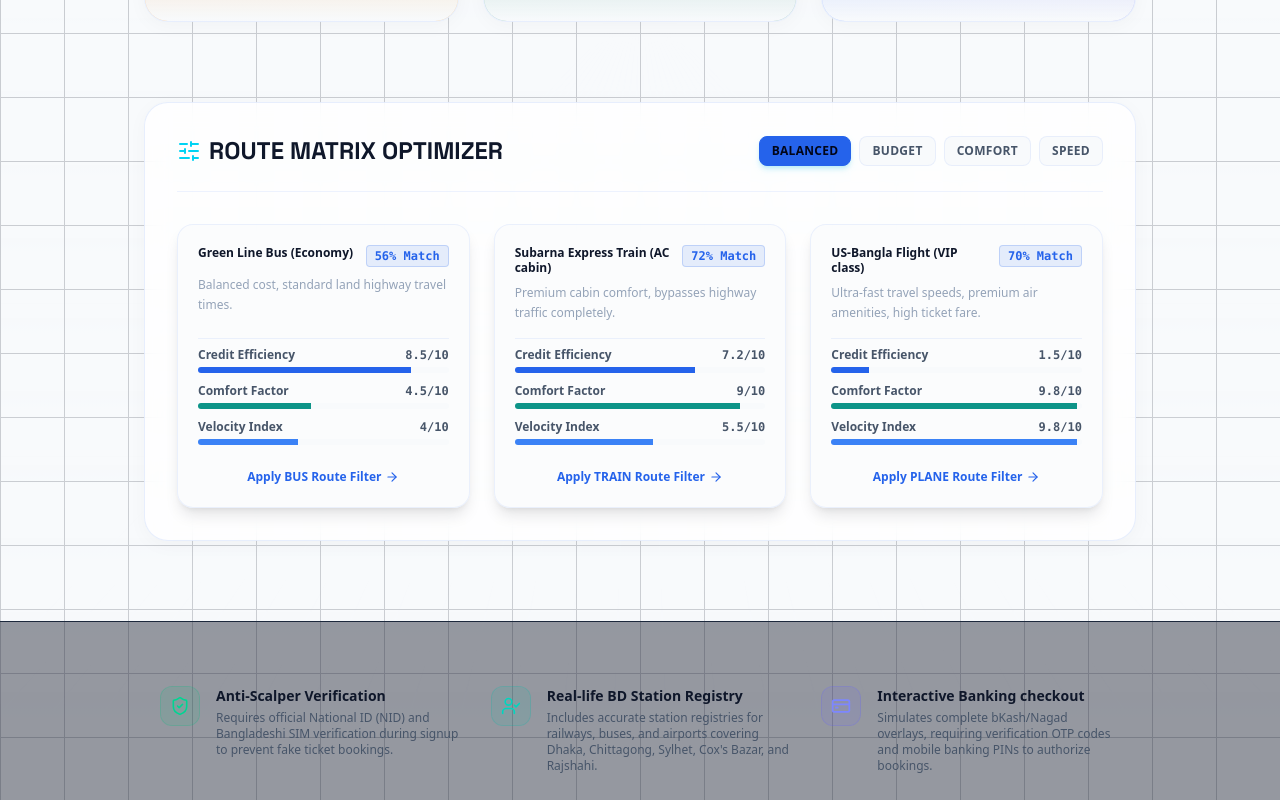
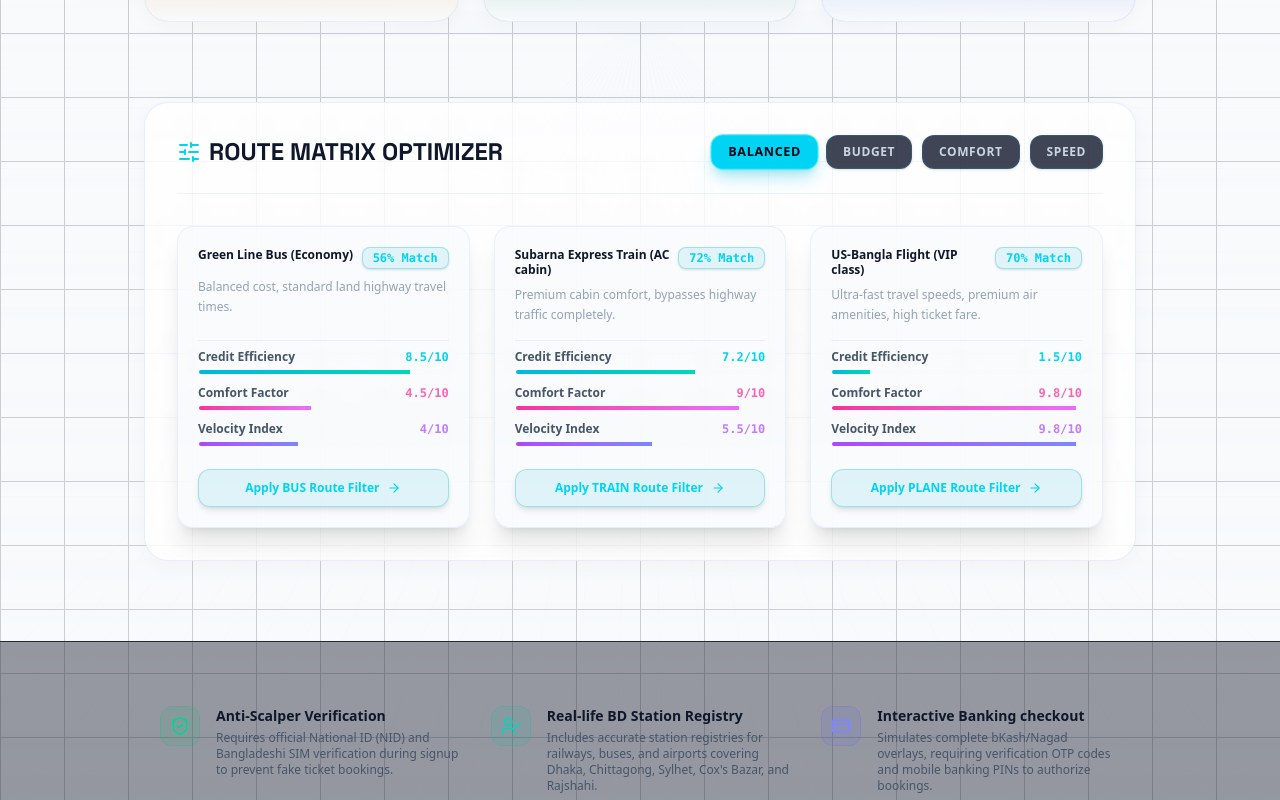
Before and after one commit to itpRakib/Online-Ticket-Reservation-system, a Next.js app in the folder frontend/: page / in a window 1280 px wide. Shown: the part 1760-2560 px from the top of the page. Built offline with nearby package versions, Linux system fonts and the light colour scheme; no server answers.

Commit message:
feat: enhance Route Matrix Optimizer buttons, background plexus visuals, and page transitions

```diff
--- a/frontend/src/app/page.tsx
+++ b/frontend/src/app/page.tsx
@@ -869,7 +869,7 @@ export default function Home() {
             </div>
 
             {/* Simulator priority triggers */}
-            <div className="flex flex-wrap gap-2 mt-4 md:mt-0 justify-center">
+            <div className="flex flex-wrap gap-2.5 mt-4 md:mt-0 justify-center">
               {(['balanced', 'budget', 'comfort', 'speed'] as const).map(mode => (
                 <button
                   key={mode}
@@ -878,10 +878,10 @@ export default function Home() {
                     setSimMode(mode);
                     setPriority(mode);
                   }}
-                  className={`px-3 py-1.5 rounded-lg text-xs font-bold uppercase tracking-wide transition-all duration-200 border cursor-pointer hover:-translate-y-0.5 ${
+                  className={`px-4 py-2 rounded-xl text-xs font-bold uppercase tracking-wider transition-all duration-300 border cursor-pointer ${
                     simMode === mode
-                      ? 'bg-[var(--accent)] text-slate-950 border-[var(--accent)] shadow-md shadow-cyan-500/20'
-                      : 'bg-[var(--bg-deep)] text-[var(--text-secondary)] border-[var(--border)] hover:border-[var(--border-hover)] hover:text-[var(--text-bright)]'
+                      ? 'bg-cyan-400 text-slate-950 border-cyan-300 shadow-lg shadow-cyan-500/30 scale-105 font-extrabold'
+                      : 'bg-slate-900/80 text-slate-300 border-cyan-500/20 hover:border-cyan-400 hover:text-cyan-300 hover:bg-cyan-500/10 shadow-sm'
                   }`}
                 >
                   {mode}
@@ -937,12 +937,12 @@ export default function Home() {
                     const el = document.getElementById('search-form-container');
                     if (el) el.scrollIntoView({ behavior: 'smooth' });
                   }}
-                  className="bg-[var(--bg-deep)]/60 border border-[var(--border)] hover:border-[var(--accent)]/60 rounded-2xl p-5 space-y-4 flex flex-col justify-between transition-all duration-300 hover:-translate-y-1 cursor-pointer group shadow-lg"
+                  className="bg-[var(--bg-deep)]/80 border border-[var(--border)] hover:border-cyan-400/60 rounded-2xl p-5 space-y-4 flex flex-col justify-between transition-all duration-300 hover:-translate-y-1.5 cursor-pointer group shadow-xl hover:shadow-cyan-500/10"
                 >
                   <div className="space-y-2">
                     <div className="flex justify-between items-start">
-                      <span className="text-xs font-bold text-[var(--text-bright)] leading-tight pr-2 group-hover:text-[var(--accent)] transition-colors">{item.type}</span>
-                      <span className="text-xs font-bold text-[var(--accent)] bg-[var(--accent)]/10 px-2 py-0.5 rounded border border-[var(--accent)]/20 font-mono shrink-0">
+                      <span className="text-xs font-bold text-[var(--text-bright)] leading-tight pr-2 group-hover:text-cyan-400 transition-colors">{item.type}</span>
+                      <span className="text-xs font-extrabold text-cyan-400 bg-cyan-500/10 px-2.5 py-0.5 rounded-lg border border-cyan-500/30 font-mono shrink-0 shadow-sm">
                         {match}% Match
                       </span>
                     </div>
@@ -953,38 +953,38 @@ export default function Home() {
                     <div className="space-y-1">
                       <div className="flex justify-between text-xs font-bold text-[var(--text-secondary)]">
                         <span>Credit Efficiency</span>
-                        <span className="font-mono">{item.budget}/10</span>
+                        <span className="font-mono text-cyan-400">{item.budget}/10</span>
                       </div>
-                      <div className="h-1.5 bg-[var(--bg-deep)] rounded-full overflow-hidden">
-                        <div className="h-full bg-[var(--accent)] transition-all duration-500" style={{ width: `${item.budget * 10}%` }} />
+                      <div className="h-1.5 bg-[var(--bg-deep)] rounded-full overflow-hidden border border-white/5">
+                        <div className="h-full bg-gradient-to-r from-cyan-500 to-teal-400 transition-all duration-500" style={{ width: `${item.budget * 10}%` }} />
                       </div>
                     </div>
 
                     <div className="space-y-1">
                       <div className="flex justify-between text-xs font-bold text-[var(--text-secondary)]">
                         <span>Comfort Factor</span>
-                        <span className="font-mono">{item.comfort}/10</span>
+                        <span className="font-mono text-pink-400">{item.comfort}/10</span>
                       </div>
-                      <div className="h-1.5 bg-[var(--bg-deep)] rounded-full overflow-hidden">
-                        <div className="h-full bg-[var(--secondary)] transition-all duration-500" style={{ width: `${item.comfort * 10}%` }} />
+                      <div className="h-1.5 bg-[var(--bg-deep)] rounded-full overflow-hidden border border-white/5">
+                        <div className="h-full bg-gradient-to-r from-pink-500 to-fuchsia-400 transition-all duration-500" style={{ width: `${item.comfort * 10}%` }} />
                       </div>
                     </div>
 
                     <div className="space-y-1">
                       <div className="flex justify-between text-xs font-bold text-[var(--text-secondary)]">
                         <span>Velocity Index</span>
-                        <span className="font-mono">{item.speed}/10</span>
+                        <span className="font-mono text-purple-400">{item.speed}/10</span>
                       </div>
-                      <div className="h-1.5 bg-[var(--bg-deep)] rounded-full overflow-hidden">
-                        <div className="h-full bg-[var(--accent-hover)] transition-all duration-500" style={{ width: `${item.speed * 10}%` }} />
+                      <div className="h-1.5 bg-[var(--bg-deep)] rounded-full overflow-hidden border border-white/5">
+                        <div className="h-full bg-gradient-to-r from-purple-500 to-indigo-400 transition-all duration-500" style={{ width: `${item.speed * 10}%` }} />
                       </div>
                     </div>
 
-                    <div className="pt-2 text-center">
-                      <span className="inline-flex items-center space-x-1 text-xs font-bold text-[var(--accent)] group-hover:underline">
+                    <div className="pt-3">
+                      <div className="w-full py-2.5 px-4 rounded-xl bg-cyan-500/10 hover:bg-cyan-400 text-cyan-400 group-hover:text-slate-950 border border-cyan-500/30 group-hover:border-cyan-400 text-xs font-bold flex items-center justify-center space-x-2 transition-all duration-300 shadow-md group-hover:shadow-cyan-500/20">
                         <span>Apply {item.mode} Route Filter</span>
                         <ArrowRight className="h-3.5 w-3.5 transform group-hover:translate-x-1 transition-transform" />
-                      </span>
+                      </div>
                     </div>
                   </div>
                 </div>
--- a/frontend/src/app/template.tsx
+++ b/frontend/src/app/template.tsx
@@ -1,15 +1,15 @@
 'use client';
 
+import React from 'react';
 import { motion } from 'framer-motion';
-import React from 'react';
 
 export default function Template({ children }: { children: React.ReactNode }) {
   return (
     <motion.div
-      initial={{ opacity: 0, y: 12 }}
-      animate={{ opacity: 1, y: 0 }}
-      transition={{ ease: 'easeOut', duration: 0.3 }}
-      className="flex-grow flex flex-col"
+      initial={{ opacity: 0, y: 16, filter: 'blur(6px)' }}
+      animate={{ opacity: 1, y: 0, filter: 'blur(0px)' }}
+      transition={{ duration: 0.38, ease: [0.22, 1, 0.36, 1] }}
+      className="flex-grow flex flex-col w-full"
     >
       {children}
     </motion.div>
--- a/frontend/src/components/PlexusBackground.tsx
+++ b/frontend/src/components/PlexusBackground.tsx
@@ -9,7 +9,6 @@ export const PlexusBackground: React.FC = () => {
   const shouldReduceMotion = useReducedMotion();
   const { theme } = useTheme();
 
-  // Create a ref for theme so that requestAnimationFrame draws can access it instantly without rebuilding the canvas context
   const themeRef = useRef(theme);
   useEffect(() => {
     themeRef.current = theme;
@@ -43,10 +42,12 @@ export const PlexusBackground: React.FC = () => {
       y: number;
       vx: number;
       vy: number;
+      radius: number;
+      pulse: number;
     }
 
     const particles: Node[] = [];
-    const particleCount = Math.min(80, Math.floor((window.innerWidth * window.innerHeight) / 18000));
+    const particleCount = Math.min(110, Math.floor((window.innerWidth * window.innerHeight) / 13000));
 
     const canvasWidth = canvas.offsetWidth;
     const canvasHeight = canvas.offsetHeight;
@@ -55,8 +56,10 @@ export const PlexusBackground: React.FC = () => {
       particles.push({
         x: Math.random() * canvasWidth,
         y: Math.random() * canvasHeight,
-        vx: (Math.random() - 0.5) * 0.3,
-        vy: (Math.random() - 0.5) * 0.3
+        vx: (Math.random() - 0.5) * 0.45,
+        vy: (Math.random() - 0.5) * 0.45,
+        radius: Math.random() * 1.6 + 0.8,
+        pulse: Math.random() * Math.PI * 2
       });
     }
 
@@ -81,23 +84,24 @@ export const PlexusBackground: React.FC = () => {
       ctx.clearRect(0, 0, w, h);
 
       const currentTheme = themeRef.current;
+      const isDark = currentTheme === 'dark';
 
       // Theme-adaptive drawing configurations
-      const nodeColor = currentTheme === 'dark'
-        ? 'rgba(0, 240, 255, 0.15)'   // Dark: Neon Cyan
-        : 'rgba(37, 99, 235, 0.12)';  // Light: Cobalt Blue
+      const nodeColor = isDark
+        ? 'rgba(0, 240, 255, 0.35)'   // Dark: Glowing Cyan
+        : 'rgba(37, 99, 235, 0.25)';  // Light: Cobalt Blue
 
-      const lineStrokeTemplate = currentTheme === 'dark'
+      const lineStrokeTemplate = isDark
         ? 'rgba(0, 240, 255, ALPHA)'  // Dark: Neon Cyan line
         : 'rgba(37, 99, 235, ALPHA)'; // Light: Cobalt Blue line
 
-      const maxOpacity = currentTheme === 'dark' ? 0.08 : 0.05;
+      const maxOpacity = isDark ? 0.18 : 0.12;
 
       // Draw all nodes
       particles.forEach((p) => {
-        // Move particle
         p.x += p.vx;
         p.y += p.vy;
+        p.pulse += 0.02;
 
         // Bounce borders
         if (p.x < 0 || p.x > w) p.vx *= -1;
@@ -106,31 +110,34 @@ export const PlexusBackground: React.FC = () => {
         p.x = Math.max(0, Math.min(w, p.x));
         p.y = Math.max(0, Math.min(h, p.y));
 
-        // Mouse repel interaction
+        // Mouse attraction/repel interaction
         if (mouse.x > 0) {
           const dx = p.x - mouse.x;
           const dy = p.y - mouse.y;
           const dist = Math.sqrt(dx * dx + dy * dy);
-          const repelRadius = 130;
+          const repelRadius = 150;
 
           if (dist < repelRadius) {
             const force = (repelRadius - dist) / repelRadius;
             const angle = Math.atan2(dy, dx);
-            p.x += Math.cos(angle) * force * 1.5;
-            p.y += Math.sin(angle) * force * 1.5;
+            p.x += Math.cos(angle) * force * 2.0;
+            p.y += Math.sin(angle) * force * 2.0;
           }
         }
 
-        // Draw particle dot
+        // Pulse size
+        const currentRadius = p.radius + Math.sin(p.pulse) * 0.4;
+
+        // Draw particle dot with glow
         ctx.fillStyle = nodeColor;
         ctx.beginPath();
-        ctx.arc(p.x, p.y, 1.2, 0, Math.PI * 2);
+        ctx.arc(p.x, p.y, Math.max(0.5, currentRadius), 0, Math.PI * 2);
         ctx.fill();
       });
 
       // Draw connecting lines
-      const connectionDist = 120;
-      ctx.lineWidth = 0.5;
+      const connectionDist = 140;
+      ctx.lineWidth = 0.6;
 
       for (let i = 0; i < particles.length; i++) {
         for (let j = i + 1; j < particles.length; j++) {
@@ -168,7 +175,7 @@ export const PlexusBackground: React.FC = () => {
   if (shouldReduceMotion) {
     return (
       <div className="fixed inset-0 pointer-events-none -z-50 bg-[var(--bg-deep)]">
-        <div className="absolute inset-0 bg-gradient-to-tr from-cyan-950/5 via-transparent to-fuchsia-950/5 opacity-60" />
+        <div className="absolute inset-0 bg-gradient-to-tr from-cyan-950/10 via-transparent to-fuchsia-950/10 opacity-70" />
       </div>
     );
   }
@@ -177,8 +184,8 @@ export const PlexusBackground: React.FC = () => {
     <div className="fixed inset-0 pointer-events-none -z-50 w-full h-full overflow-hidden bg-[var(--bg-deep)]">
       <canvas ref={canvasRef} className="w-full h-full block" />
       {/* Light leak radial masks with theme-aware variations */}
-      <div className="absolute top-[-10%] left-[-10%] w-[50vw] h-[50vw] rounded-full bg-[radial-gradient(circle,var(--accent-glow)_0%,transparent_70%)] pointer-events-none transition-all duration-500" />
-      <div className="absolute bottom-[-10%] right-[-10%] w-[55vw] h-[55vw] rounded-full bg-[radial-gradient(circle,var(--secondary-glow)_0%,transparent_70%)] pointer-events-none transition-all duration-500" />
+      <div className="absolute top-[-10%] left-[-10%] w-[55vw] h-[55vw] rounded-full bg-[radial-gradient(circle,var(--accent-glow)_0%,transparent_70%)] pointer-events-none transition-all duration-500 animate-pulse" />
+      <div className="absolute bottom-[-10%] right-[-10%] w-[60vw] h-[60vw] rounded-full bg-[radial-gradient(circle,var(--secondary-glow)_0%,transparent_70%)] pointer-events-none transition-all duration-500 animate-pulse" />
     </div>
   );
 };
--- a/frontend/src/components/RetroGrid.tsx
+++ b/frontend/src/components/RetroGrid.tsx
@@ -11,7 +11,7 @@ interface RetroGridProps {
 
 export const RetroGrid: React.FC<RetroGridProps> = ({
   className = '',
-  opacity = 0.22,
+  opacity = 0.35,
 }) => {
   const canvasRef = useRef<HTMLCanvasElement>(null);
   const shouldReduceMotion = useReducedMotion();
@@ -42,7 +42,7 @@ export const RetroGrid: React.FC<RetroGridProps> = ({
     window.addEventListener('resize', handleResize);
 
     const horizonY = height * 0.55;
-    const speed = 0.04; // Slightly slower speed for layout integration so it remains a background element
+    const speed = 0.07;
     let offset = 0;
 
     // Stars
@@ -54,12 +54,12 @@ export const RetroGrid: React.FC<RetroGridProps> = ({
       speed: number;
     }
     const stars: Star[] = [];
-    const starCount = 35;
+    const starCount = 50;
     for (let i = 0; i < starCount; i++) {
       stars.push({
         x: Math.random() * width,
         y: Math.random() * horizonY,
-        size: Math.random() * 1.5,
+        size: Math.random() * 2.0 + 0.5,
         alpha: Math.random(),
         speed: 0.05 + Math.random() * 0.15,
       });
@@ -77,20 +77,20 @@ export const RetroGrid: React.FC<RetroGridProps> = ({
         0,
         width / 2,
         horizonY,
-        width * 0.35
+        width * 0.45
       );
       if (isDark) {
-        gradientSun.addColorStop(0, 'rgba(255, 0, 127, 0.08)');
-        gradientSun.addColorStop(0.5, 'rgba(0, 240, 255, 0.02)');
+        gradientSun.addColorStop(0, 'rgba(255, 0, 127, 0.15)');
+        gradientSun.addColorStop(0.5, 'rgba(0, 240, 255, 0.06)');
         gradientSun.addColorStop(1, 'transparent');
       } else {
-        gradientSun.addColorStop(0, 'rgba(37, 99, 235, 0.03)');
+        gradientSun.addColorStop(0, 'rgba(37, 99, 235, 0.08)');
         gradientSun.addColorStop(1, 'transparent');
       }
 
       ctx.fillStyle = gradientSun;
       ctx.beginPath();
-      ctx.arc(width / 2, horizonY, width * 0.35, 0, Math.PI, true);
+      ctx.arc(width / 2, horizonY, width * 0.45, 0, Math.PI, true);
       ctx.fill();
 
       // Draw stars (only in dark mode)
@@ -101,16 +101,16 @@ export const RetroGrid: React.FC<RetroGridProps> = ({
             star.alpha = 0;
             star.x = Math.random() * width;
           }
-          ctx.fillStyle = `rgba(255, 255, 255, ${Math.sin(star.alpha) * 0.6})`;
+          ctx.fillStyle = `rgba(255, 255, 255, ${Math.sin(star.alpha) * 0.75})`;
           ctx.beginPath();
           ctx.arc(star.x, star.y, star.size, 0, Math.PI * 2);
           ctx.fill();
         });
       }
 
-      // Draw horizon boundary
-      ctx.strokeStyle = isDark ? 'rgba(0, 240, 255, 0.15)' : 'rgba(37, 99, 235, 0.08)';
-      ctx.lineWidth = 0.5;
+      // Draw horizon boundary line
+      ctx.strokeStyle = isDark ? 'rgba(0, 240, 255, 0.35)' : 'rgba(37, 99, 235, 0.15)';
+      ctx.lineWidth = 1;
       ctx.beginPath();
       ctx.moveTo(0, horizonY);
       ctx.lineTo(width, horizonY);
@@ -120,23 +120,22 @@ export const RetroGrid: React.FC<RetroGridProps> = ({
       const gridY = horizonY;
       const viewHeight = height - gridY;
 
-      // Adjust offset for eternal animation
       offset = (offset + speed) % 1;
 
       // Theme-adaptive colors
-      const colorCyan = isDark ? 'rgba(0, 240, 255, 0.3)' : 'rgba(37, 99, 235, 0.06)';
-      const colorMagenta = isDark ? 'rgba(255, 0, 127, 0.35)' : 'rgba(13, 148, 136, 0.06)';
+      const colorCyan = isDark ? 'rgba(0, 240, 255, 0.45)' : 'rgba(37, 99, 235, 0.12)';
+      const colorMagenta = isDark ? 'rgba(255, 0, 127, 0.45)' : 'rgba(13, 148, 136, 0.12)';
 
       // Vertical Lines spreading outwards
-      const verticalLineCount = 28;
+      const verticalLineCount = 32;
       const spacingX = width / (verticalLineCount - 8);
       for (let i = 0; i < verticalLineCount; i++) {
         const xOffset = (i - (verticalLineCount - 1) / 2) * spacingX;
         const startX = width / 2 + xOffset * 0.03;
-        const endX = width / 2 + xOffset * 1.6;
+        const endX = width / 2 + xOffset * 1.7;
 
         ctx.strokeStyle = colorCyan;
-        ctx.lineWidth = 0.8;
+        ctx.lineWidth = 1.0;
         ctx.beginPath();
         ctx.moveTo(startX, gridY);
         ctx.lineTo(endX, height);
@@ -144,14 +143,14 @@ export const RetroGrid: React.FC<RetroGridProps> = ({
       }
 
       // Horizontal Lines scaling exponentially
-      const horizontalLineCount = 10;
+      const horizontalLineCount = 12;
       for (let i = 0; i < horizontalLineCount; i++) {
         const progress = (i + offset) / horizontalLineCount;
         const y = gridY + Math.pow(progress, 2.5) * viewHeight;
-        const lineOpacity = Math.min(0.7, progress * 1.3);
+        const lineOpacity = Math.min(0.85, progress * 1.4);
 
-        ctx.strokeStyle = colorMagenta.replace('0.35', String(lineOpacity * 0.35)).replace('0.06', String(lineOpacity * 0.06));
-        ctx.lineWidth = 0.8;
+        ctx.strokeStyle = isDark ? `rgba(255, 0, 127, ${lineOpacity * 0.5})` : `rgba(13, 148, 136, ${lineOpacity * 0.15})`;
+        ctx.lineWidth = 1.0;
         ctx.beginPath();
         ctx.moveTo(0, y);
         ctx.lineTo(width, y);
@@ -170,13 +169,13 @@ export const RetroGrid: React.FC<RetroGridProps> = ({
   }, [shouldReduceMotion]);
 
   if (shouldReduceMotion) {
-    return null; // Suppress animations on reduced motion preferences
+    return null;
   }
 
   return (
     <div
       className={`absolute inset-0 pointer-events-none -z-10 overflow-hidden ${className}`}
-      style={{ opacity: theme === 'dark' ? opacity : opacity * 0.35 }}
+      style={{ opacity: theme === 'dark' ? opacity : opacity * 0.4 }}
     >
       <canvas ref={canvasRef} className="w-full h-full block" />
       {/* Soft gradient mask overlaying grid bottom to fade it cleanly */}
```
